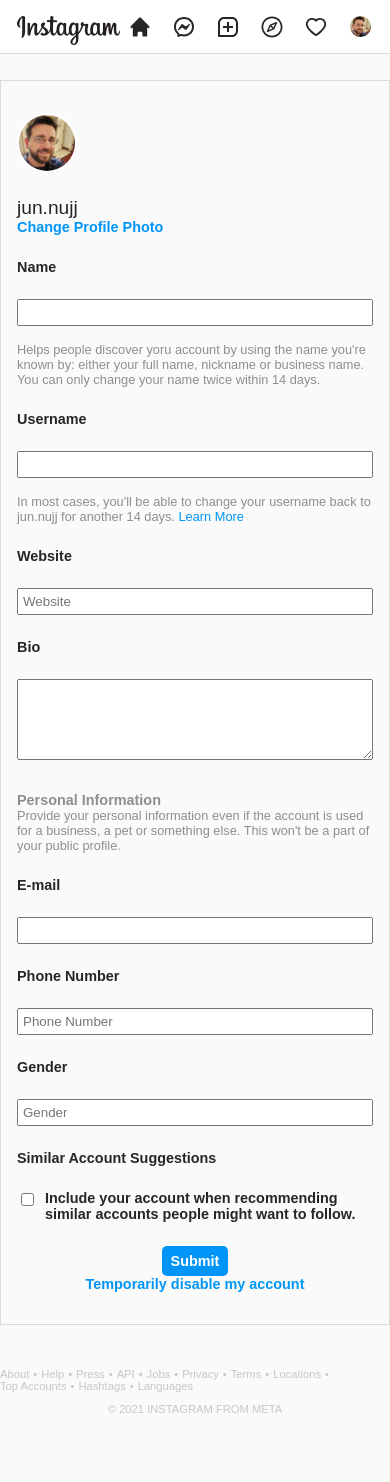
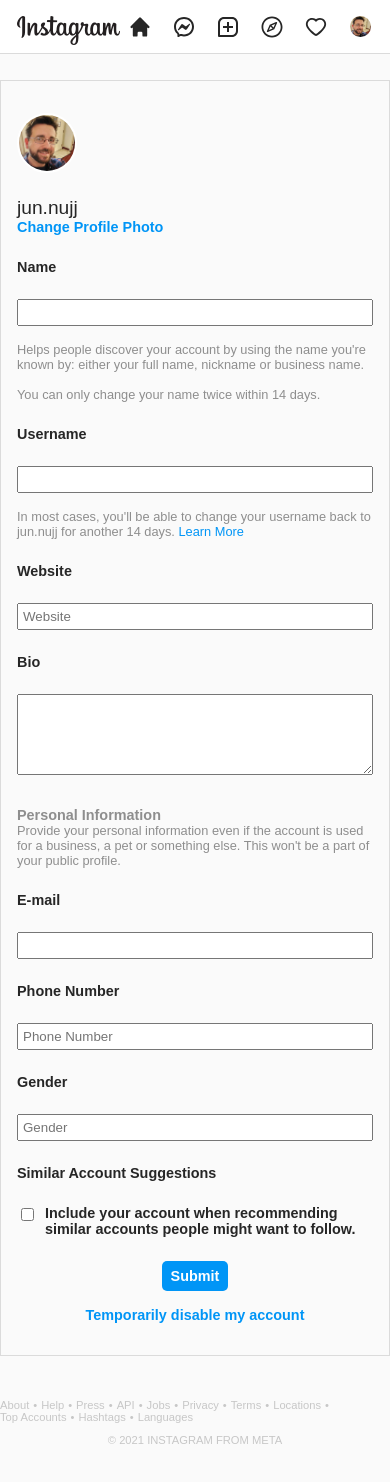
Before and after one commit to crixxcroxx/ig-clone, a React (Create React App) app: page /settings in a window 390 px wide. Shown: the top 1482 px of the page. Before the commit the page ends 1459 px from the top, so only its background shows below. Built offline with nearby package versions, Linux system fonts and the light colour scheme.

Commit message:
Update styling

```diff
--- a/src/components/ProfileCard/profileCard.scss
+++ b/src/components/ProfileCard/profileCard.scss
@@ -29,7 +29,7 @@
       color: $font-color-secondary;
 
       &.small {
-        font-size: 0.8rem;
+        font-size: 0.7rem;
       }
     }
   }
--- a/src/pages/settings/Settings.jsx
+++ b/src/pages/settings/Settings.jsx
@@ -54,7 +54,8 @@
           <div className="name">
             <input type="text" id="name" name="name" />
             <div className="add-info">
-              <p className="details">Helps people discover yoru account by using the name you're known by: either your full name, nickname or business name.<br />
+              <p className="details">Helps people discover your account by using the name you're known by: either your full name, nickname or business name.
+              <br /><br />
               <span>You can only change your name twice within 14 days.</span></p>
             </div>
           </div>
--- a/src/pages/settings/settings.scss
+++ b/src/pages/settings/settings.scss
@@ -223,6 +223,7 @@
 
         .submit {
           grid-column: 1;
+          gap: 1rem;
           flex-direction: column;
         }
       }
```
